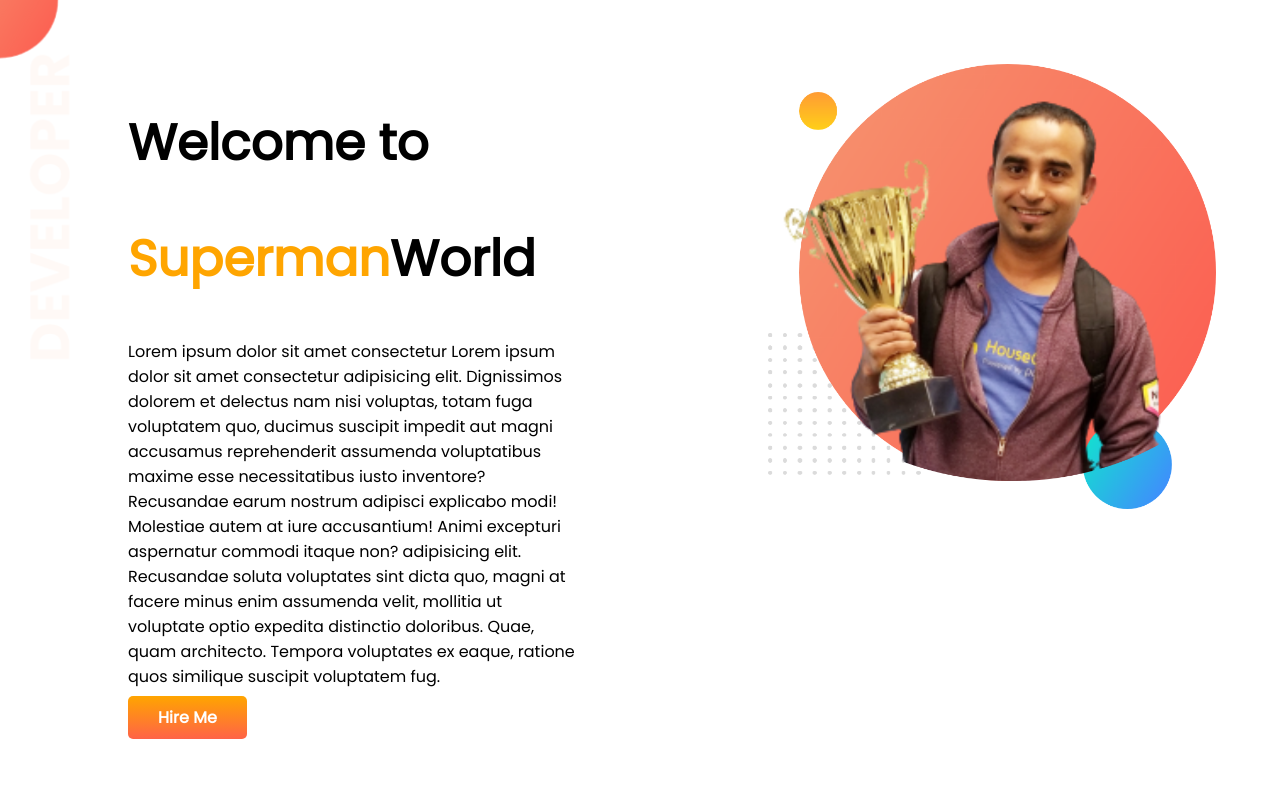
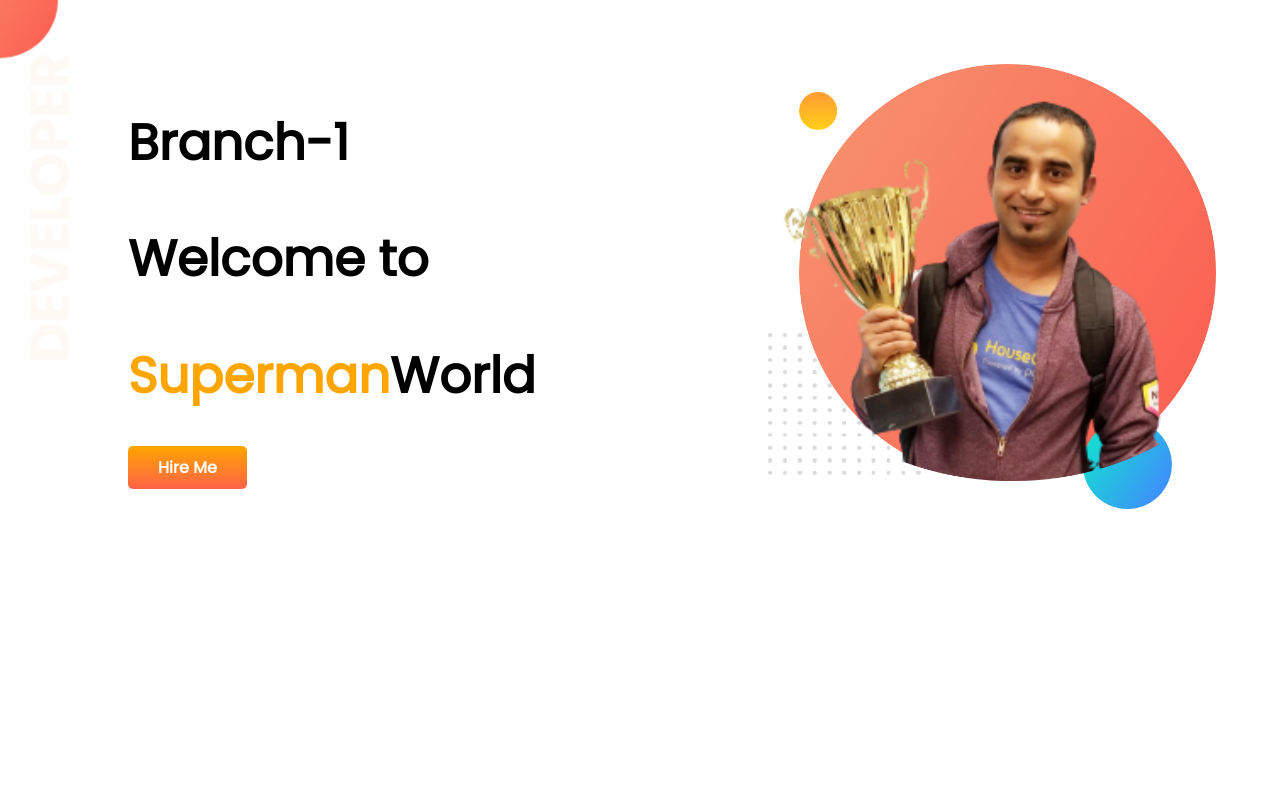
Before and after one commit to srikantoraj/developer-portfolio, a plain HTML site: page index.html in a window 1280 px wide. Shown: the top 791 px of the page. Drawn offline with Linux system fonts and the light colour scheme.

Commit message:
Sligthly modified

```diff
--- a/index.html
+++ b/index.html
@@ -13,10 +13,10 @@
 <body>
 <section class="flexible-container superman">
     <div class="half-width">
+        <h1>Branch-1</h1>
         <h1>Welcome to </h1>
         <h1><span>Superman</span>World</h1>
-        <p>Lorem ipsum dolor sit amet consectetur Lorem ipsum dolor sit amet consectetur adipisicing elit. Dignissimos dolorem et delectus nam nisi voluptas, totam fuga voluptatem quo, ducimus suscipit impedit aut magni accusamus reprehenderit assumenda voluptatibus maxime esse necessitatibus iusto inventore? Recusandae earum nostrum adipisci explicabo modi! Molestiae autem at iure accusantium! Animi excepturi aspernatur commodi itaque non? adipisicing elit. Recusandae soluta voluptates sint dicta quo, magni at facere minus enim assumenda velit, mollitia ut voluptate optio expedita distinctio doloribus. Quae, quam architecto. Tempora voluptates ex eaque, ratione quos similique suscipit voluptatem fug.</p>
-        <a target="_blank" class="link-btn" href="https://www.fb.com/srikanto-rajbongshi"> Hire Me</a>
+          <a target="_blank" class="link-btn" href="https://www.fb.com/srikanto-rajbongshi"> Hire Me</a>
 
 
     </div>
@@ -33,8 +33,7 @@
     <div id="padding" class="half-width">
         <h1>Dream Big</h1>
         <h1>Become a web developer</h1>
-        <p>Lorem ipsum dolor sit amet consectetur adipisicing elit. Nulla odio illo saepe, minima debitis nihil quod, totam magnam neque dolor nobis, nisi hic nam voluptatibus doloribus non et expedita alias ea enim voluptatum laborum commodi quae a. Doloremque quae eligendi voluptas harum, dolorem qui velit, magnam praesentium eaque a recusandae.</p>
-        <a target="_blank" class="link-btn" href="https://www.drive.google.com/">Download Resume</a>
+          <a target="_blank" class="link-btn" href="https://www.drive.google.com/">Download Resume</a>
 
     </div>
 </section>
```
